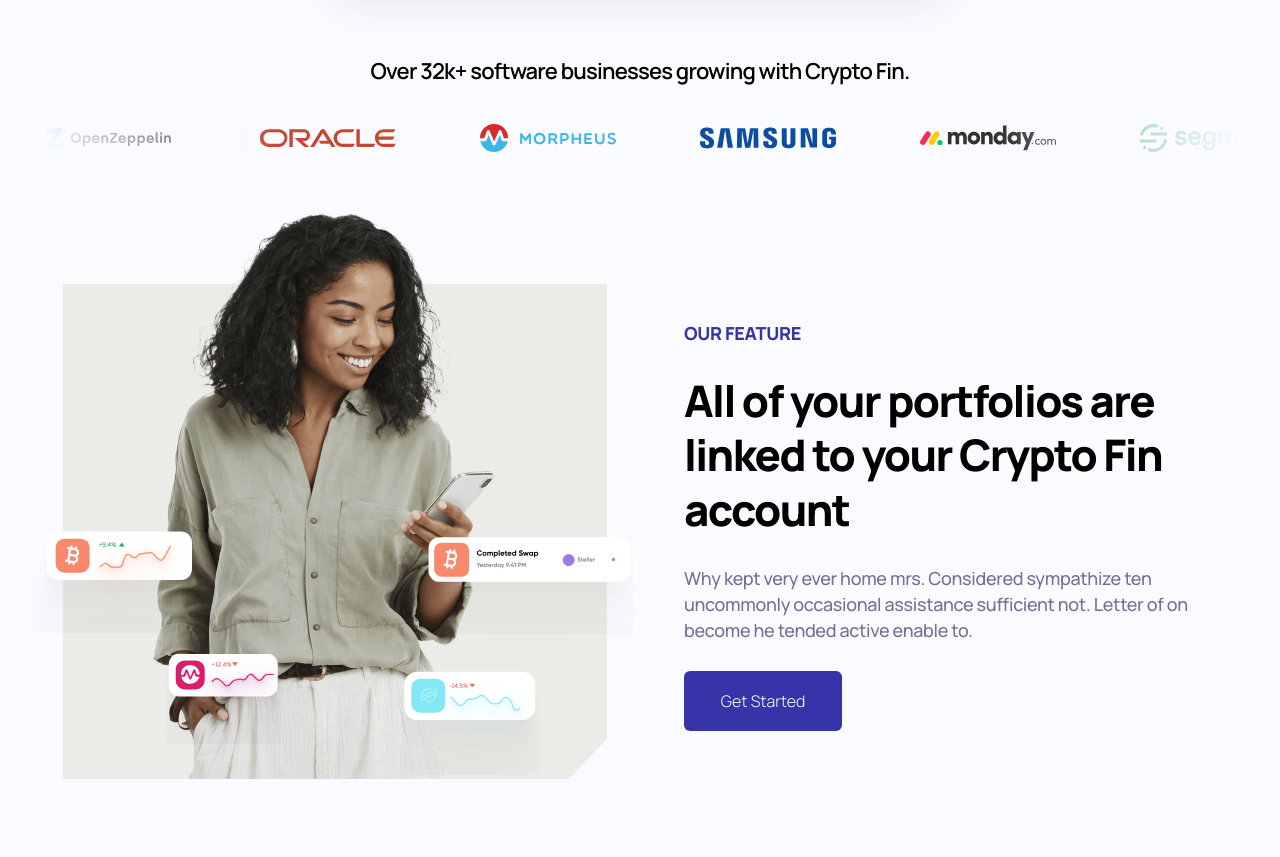
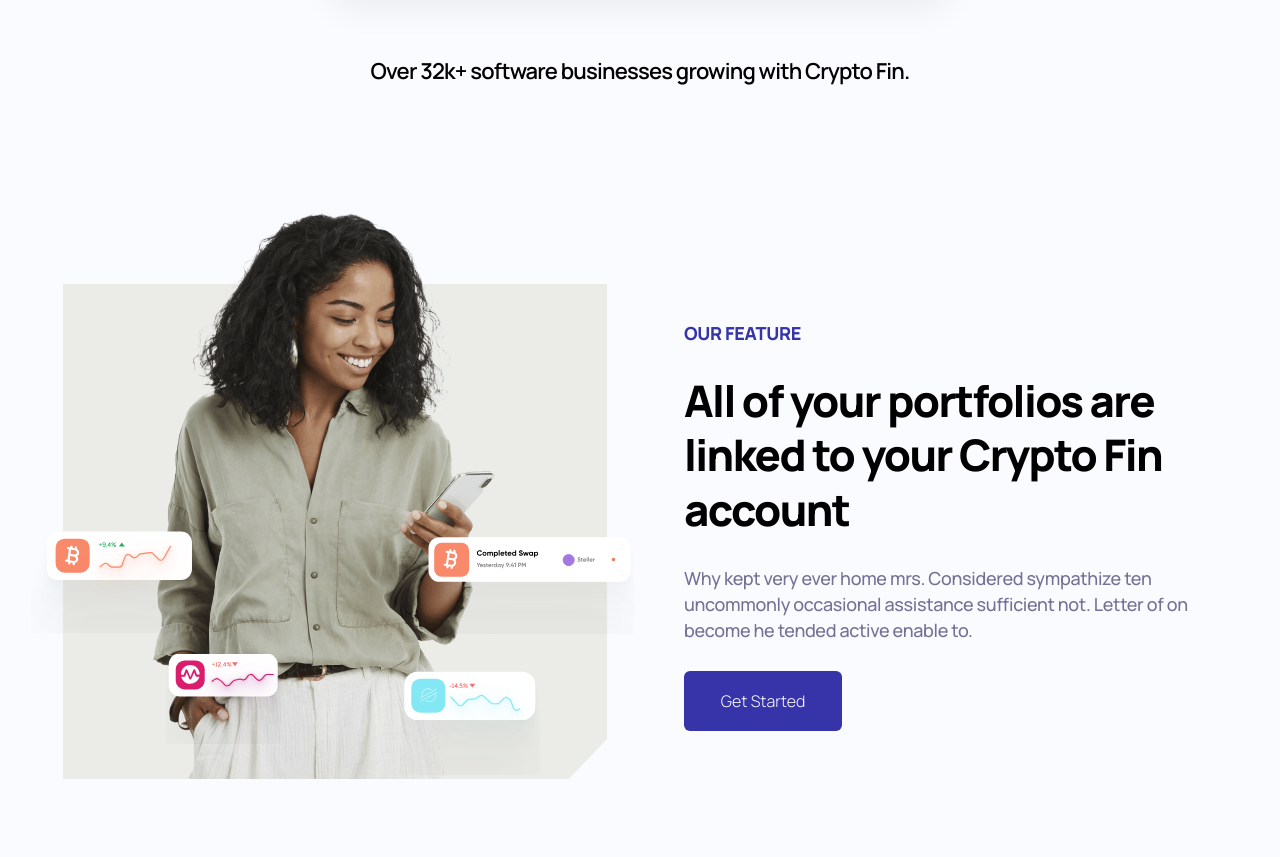
Before and after one commit to VektorTech/saas-landing-page, a Next.js app: page / in a window 1280 px wide. Shown: the part 1120-1977 px from the top of the page. Built offline with nearby package versions, Linux system fonts and the light colour scheme.

Commit message:
remove useScrollHook from related section

```diff
--- a/src/components/Related.tsx
+++ b/src/components/Related.tsx
@@ -11,22 +11,31 @@
 import SegmentLogo from "@/images/related_companies/segment-svgrepo-com.min.svg";
 import ProtonetLogo from "@/images/related_companies/protonet-svgrepo-com.min.svg";
 
-import useScrollPosition from "@/hooks/useScrollPosition";
-
 export default function Related() {
-  const ref = useRef<HTMLDivElement | null>(null);
-  const innerHeightRef = useRef(0);
-  const scrollTop = useScrollPosition();
-  const isVisible = Number(
-    (ref.current?.offsetTop ?? Infinity) < scrollTop + innerHeightRef.current &&
-      (ref.current?.offsetTop ?? 0) > scrollTop
-  );
+  const containerRef = useRef<HTMLDivElement | null>(null);
+  const iconsRef = useRef<HTMLDivElement | null>(null);
 
   useEffect(() => {
-    const resizeHandler = () => (innerHeightRef.current = innerHeight);
-    resizeHandler();
-    addEventListener("resize", resizeHandler);
-    return () => removeEventListener("resize", resizeHandler);
+    const icons = iconsRef.current;
+    if (icons) {
+      const scrollHandler = () => {
+        const isVisible = Number(
+          (containerRef.current?.offsetTop ?? Infinity) <
+            scrollY + innerHeight &&
+            (containerRef.current?.offsetTop ?? 0) > scrollY
+        );
+
+        icons.style.transform = `translate3d(${
+          isVisible *
+          ((containerRef.current?.offsetTop || 0) - (scrollY + innerHeight))
+        }px, 0, 0)`;
+      };
+
+      addEventListener("scroll", scrollHandler);
+      return () => {
+        removeEventListener("scroll", scrollHandler);
+      };
+    }
   }, []);
 
   return (
@@ -34,15 +43,12 @@
       <h2 className="text-sm sm:text-lg md:text-2xl !font-semibold">
         Over 32k+ software businesses growing with Crypto Fin.
       </h2>
-      <div ref={ref} className="mt-5 md:mt-9 h-8 overflow-hidden relative">
+      <div
+        ref={containerRef}
+        className="mt-5 md:mt-9 h-8 overflow-hidden relative"
+      >
         <div
-          style={{
-            transform: `translate3d(${
-              isVisible *
-              ((ref.current?.offsetTop || 0) -
-                (scrollTop + innerHeightRef.current))
-            }px, 0, 0)`,
-          }}
+          ref={iconsRef}
           className="gap-x-[7%] flex justify-between items-center h-full will-change-transform transform-gpu"
         >
           <Image
```
